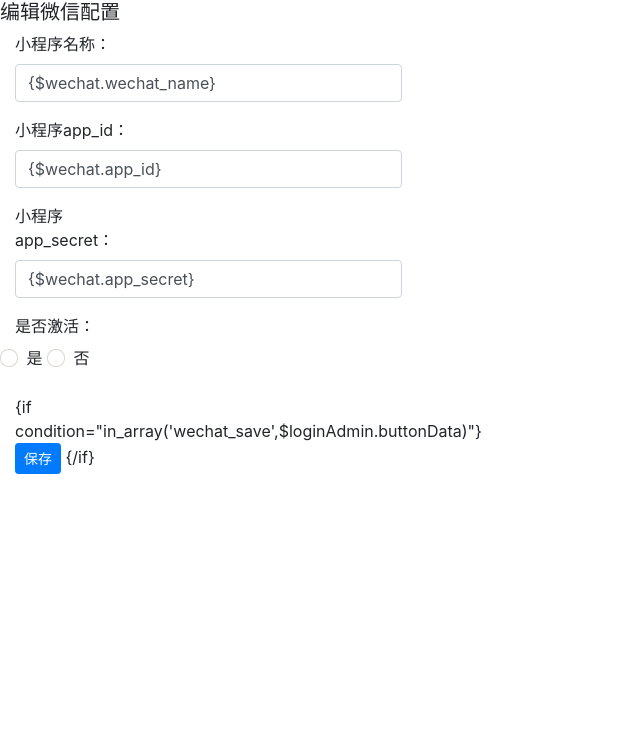
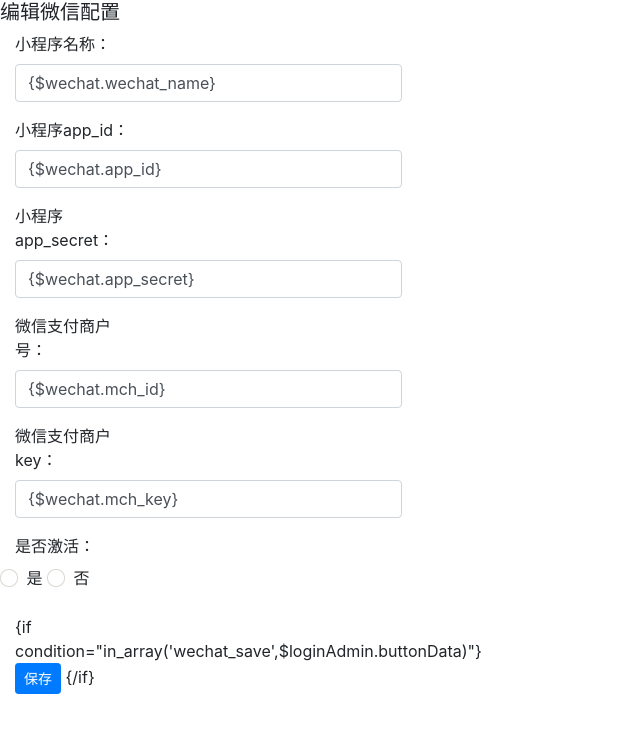
Before and after one commit to zhouyixian-git/mrs, a PHP site: page /DbName/application/admin/view/wechat/index.html in a window 1280 px wide. Shown: the top 733 px of the page, without its empty margins (0-640 px from the left). Run offline with PHP 8.4, Linux system fonts and the light colour scheme; data that the repository does not hold is empty; some libraries are stand-ins or nearby versions.

Commit message:
提现功能

```diff
--- a/application/admin/controller/Wechat.php
+++ b/application/admin/controller/Wechat.php
@@ -20,6 +20,8 @@ class Wechat extends Base
             $data['wechat_name'] = $request->post('wechat_name');
             $data['app_id'] = $request->post('app_id');
             $data['app_secret'] = $request->post('app_secret');
+            $data['mch_id'] = $request->post('mch_id');
+            $data['mch_key'] = $request->post('mch_key');
             $data['is_actived'] = $request->post('is_actived');
 
             $validate = new \app\admin\validate\Wechat();
--- a/application/admin/controller/Withdraw.php
+++ b/application/admin/controller/Withdraw.php
@@ -95,7 +95,7 @@ class Withdraw extends Base
                 Db::commit();
 
                 //todo  审核通过，调用微信企业付款到个人接口
-                /*$wechatModel = new \app\admin\model\Wechat();
+                $wechatModel = new \app\admin\model\Wechat();
                 $param['partner_trade_no'] = $withdraw['withdraw_sn'];
                 $param['amount'] = $withdraw['withdraw_amount'];
                 $param['openid'] = $withdraw['open_id'];
@@ -119,9 +119,9 @@ class Withdraw extends Base
                     Db::commit();
                     echo $this->errorJson(1, $result['errmsg']);
                     exit;
-                }*/
+                }
 
-                $result['payment_time'] = time(); //todo 测试用的，到时候要去掉
+                //$result['payment_time'] = time(); //todo 测试用的，到时候要去掉
                 Db::startTrans();
                 try {
                     // 更新提现记录表状态
--- a/application/admin/model/Wechat.php
+++ b/application/admin/model/Wechat.php
@@ -4,6 +4,7 @@
 namespace app\admin\model;
 
 
+use think\facade\Cache;
 use think\Model;
 
 class Wechat extends Model
--- a/application/admin/view/wechat/index.html
+++ b/application/admin/view/wechat/index.html
@@ -47,6 +47,18 @@
                             <label class="col-sm-3 control-label">小程序app_secret：</label>
                             <div class="col-sm-8">
                                 <input type="text" name="app_secret" value="{$wechat.app_secret}" placeholder="小程序app_secret" class="form-control">
+                            </div>
+                        </div>
+                        <div class="form-group">
+                            <label class="col-sm-3 control-label">微信支付商户号：</label>
+                            <div class="col-sm-8">
+                                <input type="text" name="mch_id" value="{$wechat.mch_id}" placeholder="微信支付商户号" class="form-control">
+                            </div>
+                        </div>
+                        <div class="form-group">
+                            <label class="col-sm-3 control-label">微信支付商户key：</label>
+                            <div class="col-sm-8">
+                                <input type="text" name="mch_key" value="{$wechat.mch_key}" placeholder="微信支付商户key" class="form-control">
                             </div>
                         </div>
                         <div class="form-group">
--- a/application/admin/view/withdraw/auth.html
+++ b/application/admin/view/withdraw/auth.html
@@ -73,6 +73,7 @@
                             parent.location.reload();
                         }else{
                             layer.msg(result.msg, {icon: 2});
+                            parent.location.reload();
                         }
                         return false;
                     }
--- a/application/common.php
+++ b/application/common.php
@@ -252,11 +252,12 @@ function httpPostCert($url, $data = '', $second = 30, $header = array())
     curl_setopt($ch, CURLOPT_SSL_VERIFYHOST, false);
 
     //默认格式为PEM，可以注释
+    $cert_path = config('cert_path');
     curl_setopt($ch, CURLOPT_SSLCERTTYPE, 'PEM');//绝对地址可使用 dirname(__DIR__)打印，如果不是绝对地址会报 58 错误
 
-    curl_setopt($ch, CURLOPT_SSLCERT, dirname(ROOT_PATH) . '/certs/apiclient_cert.pem');
+    curl_setopt($ch, CURLOPT_SSLCERT, $cert_path . 'apiclient_cert.pem');
     curl_setopt($ch, CURLOPT_SSLKEYTYPE, 'PEM');
-    curl_setopt($ch, CURLOPT_SSLKEY, dirname(ROOT_PATH) . '/certs/apiclient_key.pem');
+    curl_setopt($ch, CURLOPT_SSLKEY, $cert_path . 'apiclient_key.pem');
     if (count($header) >= 1) {
         curl_setopt($ch, CURLOPT_HTTPHEADER, $header);
     }
--- a/config/admin/app.php
+++ b/config/admin/app.php
@@ -1,5 +1,5 @@
 <?php
 //配置文件
 return [
-
+    'cert_path' => '/www/certs/'
 ];
```
Also changed, not shown: application/admin/validate/Wechat.php (+6 -2 lines).
